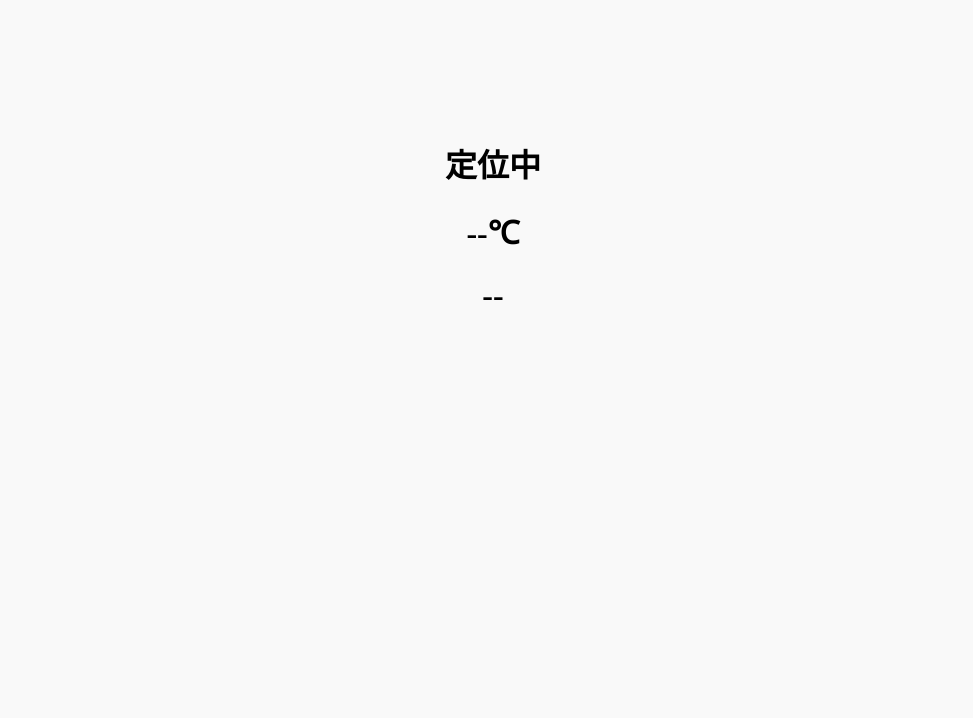
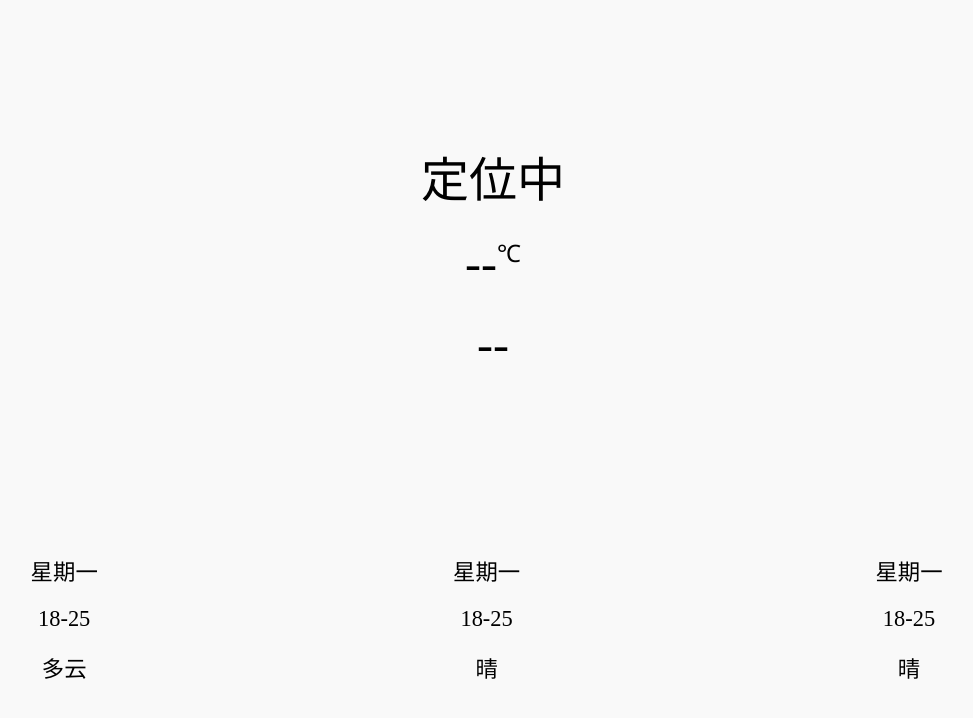
Before and after one commit to yonghua-wu/cloud_say, a Vue app: page / in a window 1280 px wide. Shown: the top 718 px of the page, without its empty margins (147-1120 px from the left). Built offline with nearby package versions, Linux system fonts and the light colour scheme; no server answers.

Commit message:
基本布局

```diff
--- a/src/app.vue
+++ b/src/app.vue
@@ -1,5 +1,5 @@
 <template>
-  <div v-cloak class="bg-theme">
+  <div v-cloak>
     <router-view></router-view>
   </div>
 </template>
@@ -9,14 +9,18 @@ export default {
 </script>
 
 <style lang="scss">
-html, body, p, h1, h2, h3, h4, h5, h6 {
+html, body, p, h1, h2, h3, h4, h5, h6, span {
   margin: 0px;
   padding: 0px;
+}
+html {
+  font-size: 100%;
+}
+body {
+  background-color: #f9f9f9;
+  box-sizing:border-box;
 }
 [v-cloak] {
   display: none;
 }
-body {
-  background-color: #f9f9f9;
-}
 </style>
--- a/src/views/index.vue
+++ b/src/views/index.vue
@@ -1,9 +1,29 @@
 <template>
   <div>
-    <div class="main-info">
-      <h1>{{ lives.city || '定位中' }}</h1>
-      <h1>{{ lives.temperature || '--' }}℃</h1>
-      <h1>{{ lives.weather || '--' }}</h1>
+    <div class="live">
+      <div class="big-font">{{ lives.city || '定位中' }}</div>
+      <div class="big-font">
+        <span @click="unitConversion" class="">{{ temperature || '--' }}</span>
+        <span @click="unitConversion" class="temperature">{{ defaultUnit==='c' ? '℃' : '℉' }}</span>
+      </div>
+      <div class="big-font">{{ lives.weather || '--' }}</div>
+    </div>
+    <div class="forecast">
+      <div class="day">
+        <div class="week">星期一</div>
+        <div class="temperature">18-25</div>
+        <div class="weather">多云</div>
+      </div>
+      <div class="day">
+        <div class="week">星期一</div>
+        <div class="temperature">18-25</div>
+        <div class="weather">晴</div>
+      </div>
+      <div class="day">
+        <div class="week">星期一</div>
+        <div class="temperature">18-25</div>
+        <div class="weather">晴</div>
+      </div>
     </div>
   </div>
 </template>
@@ -18,7 +38,14 @@ export default {
       // 实时天气
       lives: {},
       // 预报天气
-      forecasts: {}
+      forecasts: {},
+      // 温度单位
+      defaultUnit: 'c',
+      // 华氏温度
+      fahrenheit: {
+        livesTemperature: null,
+        forecastsTemperature: []
+      }
     }
   },
   mounted: function() {
@@ -32,6 +59,7 @@ export default {
       that.$http.get('https://restapi.amap.com/v3/weather/weatherInfo?key='+ config.GAODEKEY +'&extensions=base&city=' + that.adcode).then(res => {
         if(res.data.infocode === '10000') {
           that.lives = res.data.lives[0]
+          that.fahrenheit.livesTemperature = that.CtoF(res.data.lives[0].temperature)
         }
       }).catch(() => {
         console.log('获取实时天气失败')
@@ -40,6 +68,14 @@ export default {
       that.$http.get('https://restapi.amap.com/v3/weather/weatherInfo?key='+ config.GAODEKEY +'&extensions=all&city=' + that.adcode).then(res => {
         if(res.data.infocode === '10000') {
           that.forecasts = res.data.forecasts[0]
+          for(var i=0; i<that.forecasts.casts.length; i++) {
+            var daytemp = that.CtoF(that.forecasts.casts[i].daytemp)
+            var nighttemp = that.CtoF(that.forecasts.casts[i].nighttemp)
+            that.fahrenheit.forecastsTemperature.push({
+              'daytemp': daytemp,
+              'nighttemp': nighttemp
+            })
+          }
         }
       }).catch(() => {
         console.log('获取预报天气失败')
@@ -49,18 +85,92 @@ export default {
     })
   },
   methods: {
-
+    // 切换温度的单位
+    unitConversion: function () {
+      this.defaultUnit = this.defaultUnit==='c'?'f':'c'
+    },
+    // 摄氏度转华氏度
+    CtoF: function (c) {
+      return parseInt(c * 1.8) + 32
+    },
+    // 将数字星期数转为汉字
+    weekNumToWord: function(week) {
+      switch(week) {
+        case '1':
+        case 1:
+          return '星期一'
+        case '2':
+        case 2:
+          return '星期二'
+        case '3':
+        case 3:
+          return '星期三'
+        case '4':
+        case 4:
+          return '星期四'
+        case '5':
+        case 5:
+          return '星期五'
+        case '6':
+        case 6:
+          return '星期六'
+        case '7':
+        case 7:
+          return '星期日'
+      }
+    }
+  },
+  computed: {
+    temperature: function() {
+      if (this.defaultUnit === 'f') {
+        return parseInt(this.lives.temperature*1.8)+32
+      } else {
+        return this.lives.temperature
+      }
+    }
   }
 }
 </script>
 <style lang="scss" scoped>
 $marginTop: 16vh;
-.main-info {
+.live {
   margin-top: $marginTop;
   width: 100%;
-  text-align: center;
-  h1 {
-    padding: 1.5vh;
+  margin-bottom: 20vh;
+  .big-font {
+    font-weight: 500;
+    padding: 0.8rem;
+    font-size: 3rem;
+    display: flex;
+    flex-direction: row;
+    align-items: flex-start;
+    justify-content: center;
+    .temperature {
+      font-size: 1.5rem;
+    }
+    span {
+      cursor: pointer;
+    }
+  }
+}
+.forecast {
+  display: flex;
+  flex-direction: row;
+  width: 100%;
+  font-size: 1.4rem;
+  .day {
+    height: 20vh;
+    width: 33%;
+    text-align: center;
+    .week {
+      padding: 0.6rem;
+    }
+    .temperature {
+      padding: 0.6rem;
+    }
+    .weather {
+      padding: 0.6rem;
+    }
   }
 }
 </style>
```
